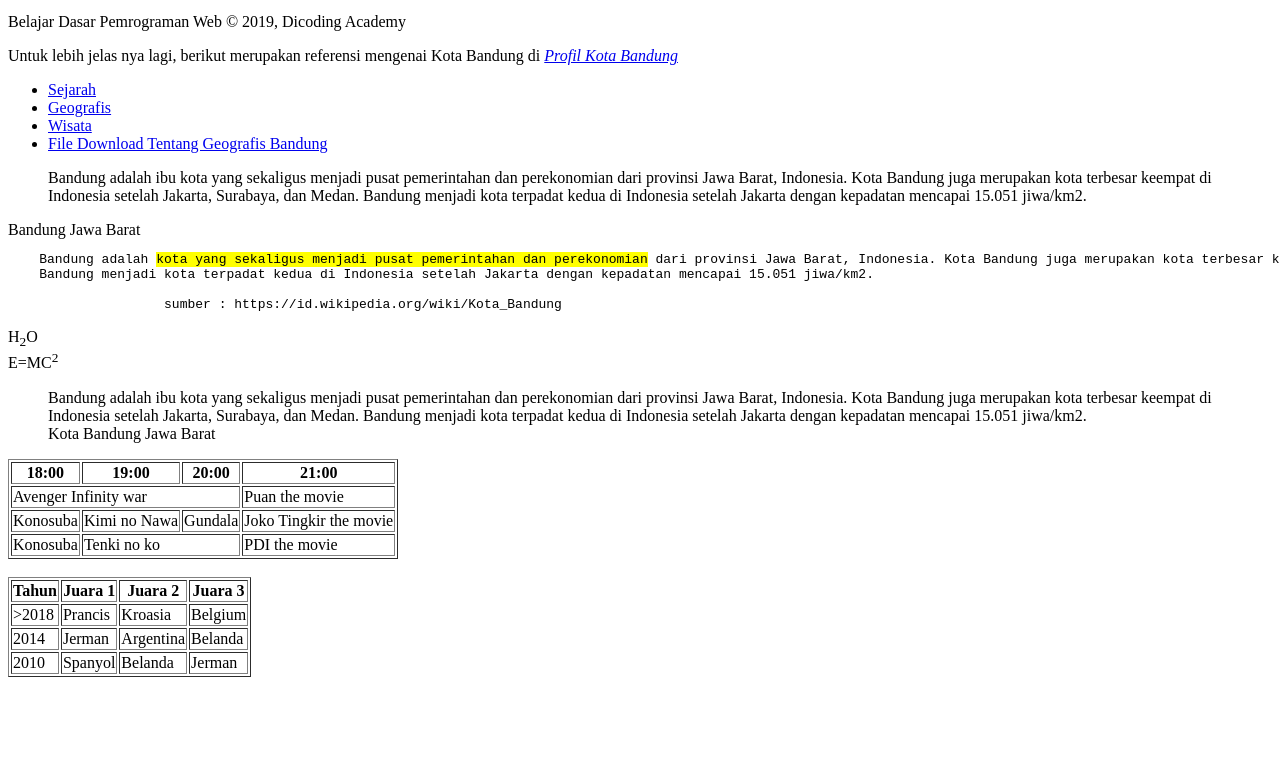
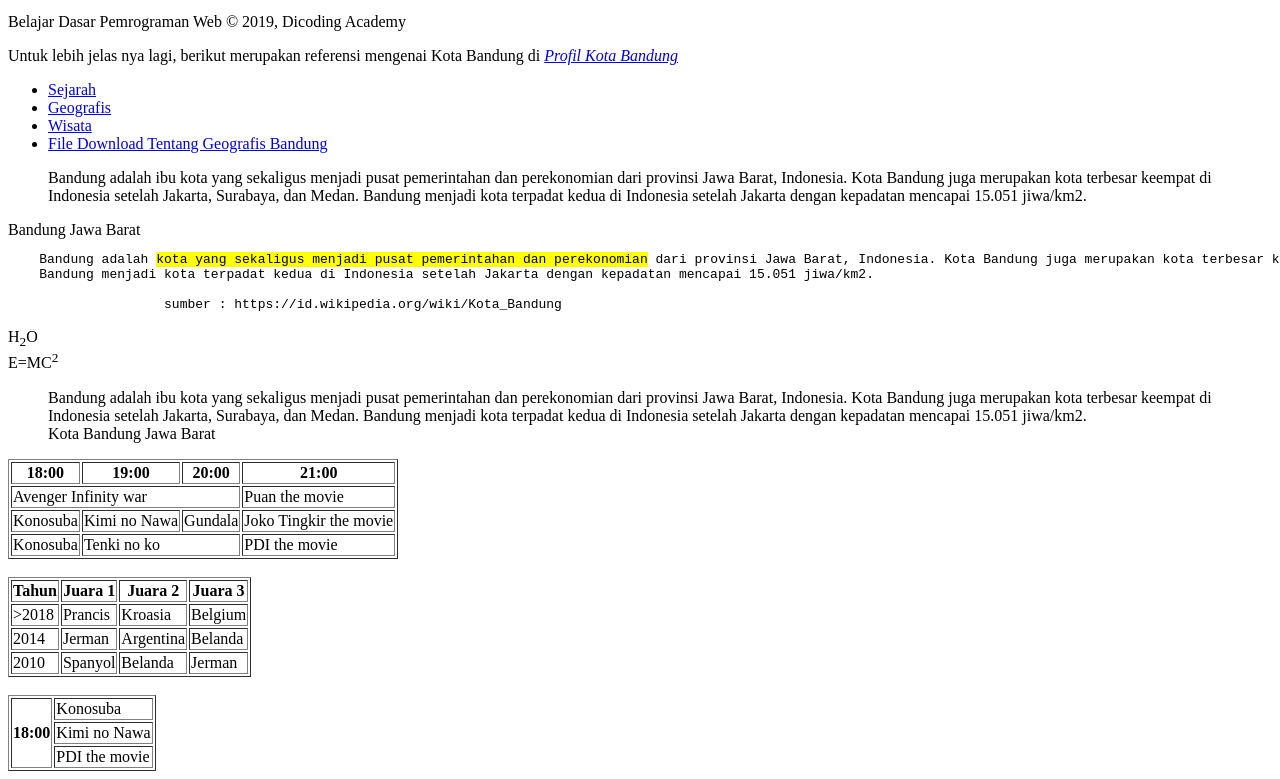
Before and after one commit to KopiYama/WebDasar2, a plain HTML site: page cobaCoba.html in a window 1280 px wide. Shown: the part 3501-4280 px from the top of the page. Before the commit the page ends 4186 px from the top, so only its background shows below. Drawn offline with Linux system fonts and the light colour scheme.

Commit message:
Tambah Rowspan

```diff
--- a/cobaCoba.html
+++ b/cobaCoba.html
@@ -138,6 +138,20 @@ Untuk lebih jelas nya lagi, berikut merupakan referensi mengenai Kota Bandung di
         <td>Jerman</td>
     </tr>
 </table>
+<br>
+<table border="1">
+    <tr>
+        <th rowspan="3">18:00</th>
+        <td>Konosuba</td>
+    </tr>
+    <tr>
+        <td>Kimi no Nawa</td>
+    </tr>
+    <tr>
+        <td>PDI the movie</td>
+    </tr>
+
+</table>
 </body>
 
 </html>
```
